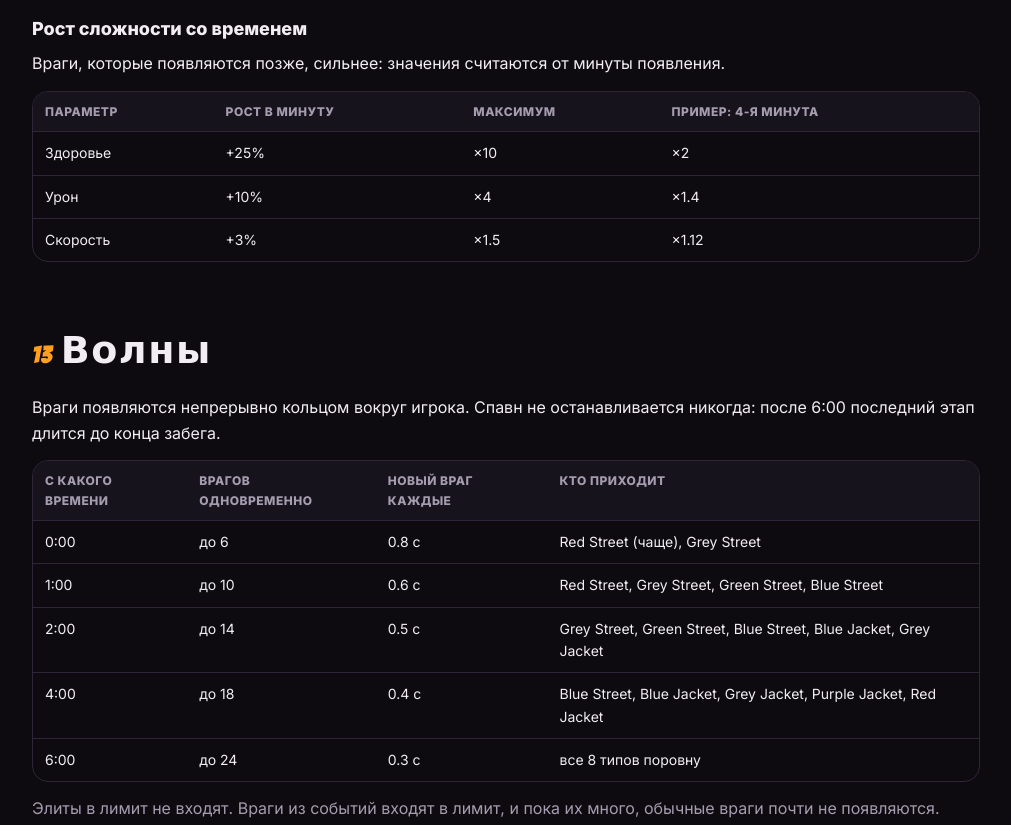
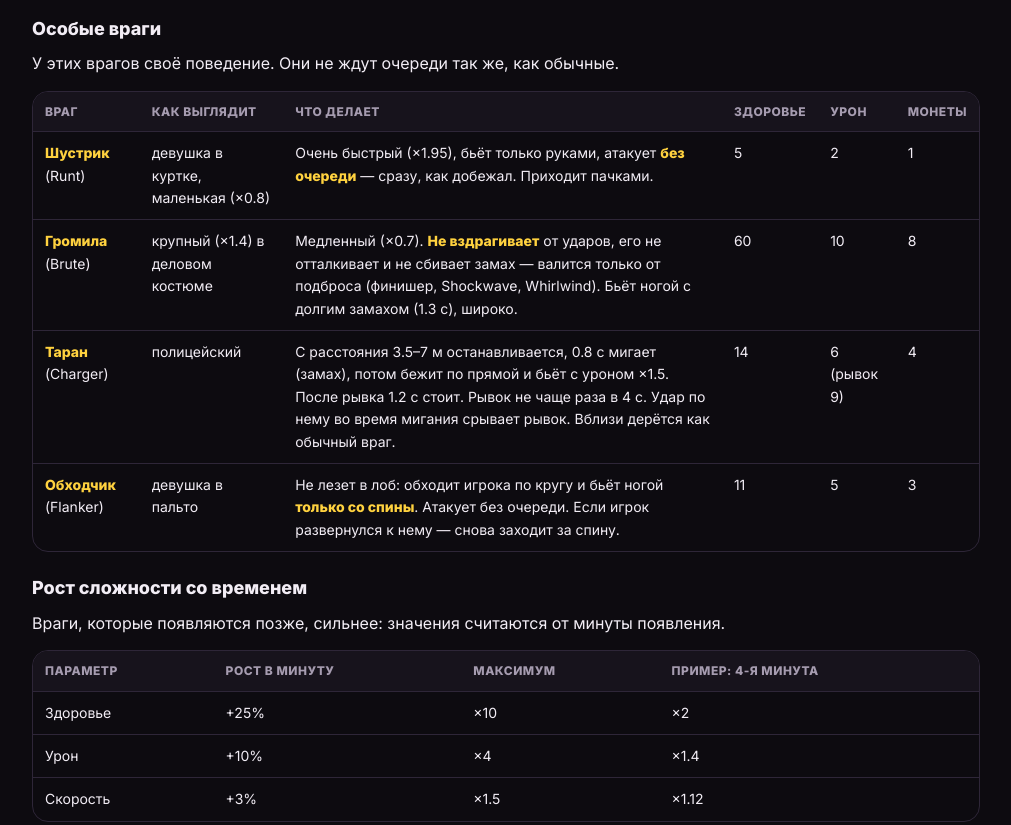
Before and after one commit to Yamassi/fury-force, a plain HTML site: page document.html in a window 1280 px wide. Shown: the part 7780-8605 px from the top of the page, without its empty margins (134-1145 px from the left). Drawn offline with Linux system fonts and the light colour scheme.

Commit message:
add new enemies

```diff
--- a/document.html
+++ b/document.html
@@ -425,6 +425,19 @@ footer { margin-top: 48px; padding: 28px 0 40px; border-top: 1px solid var(--lin
       </tbody>
     </table>
   </div>
+  <h3>Особые враги</h3>
+  <p>У этих врагов своё поведение. Они не ждут очереди так же, как обычные.</p>
+  <div class="table-wrap">
+    <table>
+      <thead><tr><th>Враг</th><th>Как выглядит</th><th>Что делает</th><th>Здоровье</th><th>Урон</th><th>Монеты</th></tr></thead>
+      <tbody>
+        <tr><td><b>Шустрик</b> (Runt)</td><td>девушка в куртке, маленькая (×0.8)</td><td>Очень быстрый (×1.95), бьёт только руками, атакует <b>без очереди</b> — сразу, как добежал. Приходит пачками.</td><td>5</td><td>2</td><td>1</td></tr>
+        <tr><td><b>Громила</b> (Brute)</td><td>крупный (×1.4) в деловом костюме</td><td>Медленный (×0.7). <b>Не вздрагивает</b> от ударов, его не отталкивает и не сбивает замах — валится только от подброса (финишер, Shockwave, Whirlwind). Бьёт ногой с долгим замахом (1.3 с), широко.</td><td>60</td><td>10</td><td>8</td></tr>
+        <tr><td><b>Таран</b> (Charger)</td><td>полицейский</td><td>С расстояния 3.5–7 м останавливается, 0.8 с мигает (замах), потом бежит по прямой и бьёт с уроном ×1.5. После рывка 1.2 с стоит. Рывок не чаще раза в 4 с. Удар по нему во время мигания срывает рывок. Вблизи дерётся как обычный враг.</td><td>14</td><td>6 (рывок 9)</td><td>4</td></tr>
+        <tr><td><b>Обходчик</b> (Flanker)</td><td>девушка в пальто</td><td>Не лезет в лоб: обходит игрока по кругу и бьёт ногой <b>только со спины</b>. Атакует без очереди. Если игрок развернулся к нему — снова заходит за спину.</td><td>11</td><td>5</td><td>3</td></tr>
+      </tbody>
+    </table>
+  </div>
   <h3>Рост сложности со временем</h3>
   <p>Враги, которые появляются позже, сильнее: значения считаются от минуты появления.</p>
   <div class="table-wrap">
@@ -447,10 +460,10 @@ footer { margin-top: 48px; padding: 28px 0 40px; border-top: 1px solid var(--lin
       <thead><tr><th>С какого времени</th><th>Врагов одновременно</th><th>Новый враг каждые</th><th>Кто приходит</th></tr></thead>
       <tbody>
         <tr><td>0:00</td><td>до 6</td><td>0.8 с</td><td>Red Street (чаще), Grey Street</td></tr>
-        <tr><td>1:00</td><td>до 10</td><td>0.6 с</td><td>Red Street, Grey Street, Green Street, Blue Street</td></tr>
-        <tr><td>2:00</td><td>до 14</td><td>0.5 с</td><td>Grey Street, Green Street, Blue Street, Blue Jacket, Grey Jacket</td></tr>
-        <tr><td>4:00</td><td>до 18</td><td>0.4 с</td><td>Blue Street, Blue Jacket, Grey Jacket, Purple Jacket, Red Jacket</td></tr>
-        <tr><td>6:00</td><td>до 24</td><td>0.3 с</td><td>все 8 типов поровну</td></tr>
+        <tr><td>1:00</td><td>до 10</td><td>0.6 с</td><td>Red Street, Grey Street, Green Street, Blue Street, Шустрик</td></tr>
+        <tr><td>2:00</td><td>до 14</td><td>0.5 с</td><td>Grey Street, Green Street, Blue Street, Blue Jacket, Grey Jacket, Шустрик, Обходчик</td></tr>
+        <tr><td>4:00</td><td>до 18</td><td>0.4 с</td><td>Blue Street, Blue Jacket, Grey Jacket, Purple Jacket, Red Jacket, Шустрик, Обходчик, Таран, Громила</td></tr>
+        <tr><td>6:00</td><td>до 24</td><td>0.3 с</td><td>все 8 обычных типов поровну + Шустрик (вдвое чаще), Обходчик, Таран, Громила</td></tr>
       </tbody>
     </table>
   </div>
@@ -487,6 +500,7 @@ footer { margin-top: 48px; padding: 28px 0 40px; border-top: 1px solid var(--lin
         <tr><td>2:30</td><td><b>Кольцо</b></td><td>Враги стоят кругом вокруг игрока (12 м) и сходятся к нему.</td><td>8 × Red Street</td></tr>
         <tr><td>3:30</td><td><b>Стая</b></td><td>Плотная группа появляется с одной стороны и быстро бежит на игрока (скорость ×1.6).</td><td>8 × Green Street</td></tr>
         <tr><td>4:30</td><td><b>Стена</b></td><td>Шеренга врагов появляется с одной стороны и идёт на игрока.</td><td>10 × Blue Jacket</td></tr>
+        <tr><td>5:30</td><td><b>Стая</b></td><td>Пачка Шустриков с одной стороны (скорость ×1.2).</td><td>12 × Шустрик</td></tr>
         <tr><td>7:00</td><td><b>Кольцо</b></td><td>Кольцо на 10 м.</td><td>16 × Red Jacket</td></tr>
         <tr><td>9:00</td><td><b>Стая</b></td><td>Очень быстрая стая (скорость ×1.8).</td><td>14 × Purple Jacket</td></tr>
       </tbody>
```
